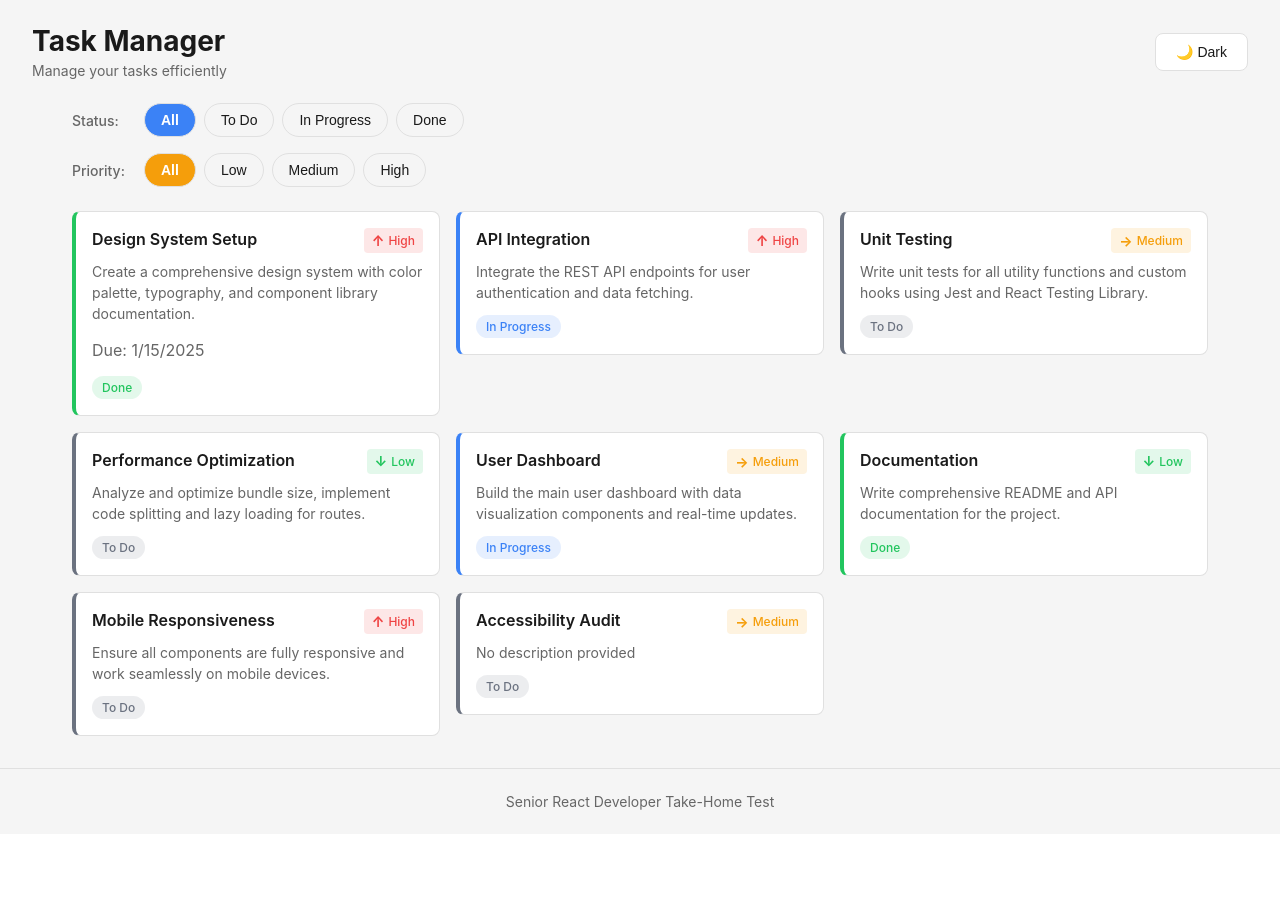
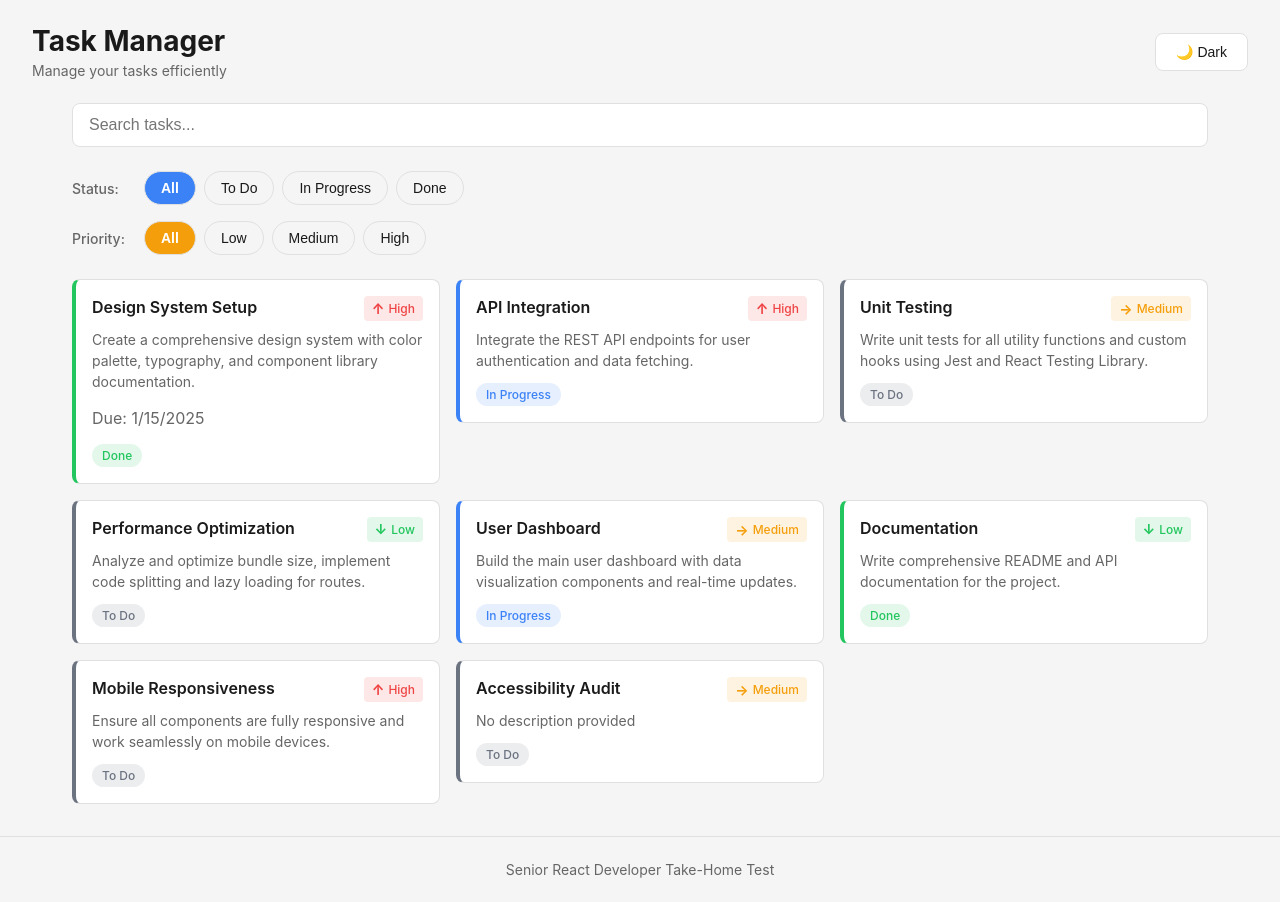
Before and after one commit to LeoZaiTech/SeniorReactDeveloperTakeHomeTest, a React (Create React App) app: page / in a window 1280 px wide. Before the commit the page ends 834 px from the top, so only its background shows below. Built offline with nearby package versions, Linux system fonts and the light colour scheme.

Commit message:
Add search filter feature

```diff
--- a/src/components/TaskList/TaskList.css
+++ b/src/components/TaskList/TaskList.css
@@ -7,6 +7,24 @@
   flex-direction: column;
   gap: 16px;
   margin-bottom: 24px;
+}
+
+/* Search input styles (added for search feature) */
+.task-list-search {
+  margin-bottom: 0.5rem;
+}
+
+.search-input {
+  width: 100%;
+  padding: 0.75rem 1rem;
+  border: 1px solid;
+  border-radius: 8px;
+  font-size: 1rem;
+}
+
+.search-input:focus {
+  outline: none;
+  border-color: #3b82f6;
 }
 
 .filter-group {
--- a/src/components/TaskList/TaskList.tsx
+++ b/src/components/TaskList/TaskList.tsx
@@ -53,6 +53,8 @@ export const TaskList: React.FC<TaskListProps> = ({ tasks }) => {
     filterPriority,      // Current priority selection
     setFilterPriority,   // Handler to change priority filter
     priorityOptions,     // ['all', 'low', 'medium', 'high']
+    searchQuery,         // Current search query (added for search feature)
+    setSearchQuery,      // Handler to change search query
   } = useTaskFilter(tasks);
 
   // ----------------------------------------
@@ -63,6 +65,22 @@ export const TaskList: React.FC<TaskListProps> = ({ tasks }) => {
     <section className="task-list-container">
       {/* FILTERS SECTION */}
       <div className="filters-container">
+
+        {/* Search Input (added for search feature) */}
+        <div className="task-list-search">
+          <input
+            type="text"
+            placeholder="Search tasks..."
+            value={searchQuery}
+            onChange={(e) => setSearchQuery(e.target.value)}
+            className="search-input"
+            style={{
+              backgroundColor: colors.surface,
+              color: colors.text,
+              borderColor: colors.border,
+            }}
+          />
+        </div>
 
         {/* Status Filter Group */}
         <div className="filter-group">
@@ -172,6 +190,8 @@ export const TaskList: React.FC<TaskListProps> = ({ tasks }) => {
                 priority={task.priority}
                 dueDate={task.dueDate}
               />
+
+
             </li>
           ))}
         </ul>
--- a/src/hooks/useTaskFilter.ts
+++ b/src/hooks/useTaskFilter.ts
@@ -5,6 +5,7 @@ import { Task, FilterStatus, FilterPriority } from '../types/task';
 // Return Type Interface:Defines the shape of what this hook returns to consumers
 // This is the "contract" - components know exactly what they'll get
 interface UseTaskFilterResult {
+
   filteredTasks: Task[];
   filterStatus: FilterStatus;
   setFilterStatus: (status: FilterStatus) => void;
@@ -12,6 +13,9 @@ interface UseTaskFilterResult {
   filterPriority: FilterPriority;
   setFilterPriority: (priority: FilterPriority) => void;
   priorityOptions: FilterPriority[];
+  searchQuery: string;
+  setSearchQuery: (query: string) => void; //added to implement search feature
+
 }
 
 // Hook Defintion:
@@ -21,11 +25,12 @@ export const useTaskFilter = (tasks: Task[]): UseTaskFilterResult => {
 
   // OUTPUT: Filtered tasks + filter state + setters + options
 
+//Destructure
 
-  // STATE: Track current filter selections
-  // Both default to 'all' so all tasks show initially
   const [filterStatus, setFilterStatus] = useState<FilterStatus>('all');
   const [filterPriority, setFilterPriority] = useState<FilterPriority>('all');
+  const [searchQuery, setSearchQuery] = useState<string>('');
+  // Added to implement search feature
 
 
   // Option Arrays:These arrays drive the filter button rendering in TaskList
@@ -48,10 +53,14 @@ export const useTaskFilter = (tasks: Task[]): UseTaskFilterResult => {
       const matchesStatus = filterStatus === 'all' || task.status === filterStatus;
       // Check 2: Does task match priority filter? ('all' matches everything)
       const matchesPriority = filterPriority === 'all' || task.priority === filterPriority;
-      // Task must pass BOTH checks to be included
-      return matchesStatus && matchesPriority;
+      // Check 3: Does task title match search query? (added for search feature)
+      const matchesSearch = searchQuery === '' ||
+        task.title.toLowerCase().includes(searchQuery.toLowerCase());
+     // Check 4: Added to implement search feature
+      // Task must pass ALL checks to be included
+      return matchesStatus && matchesPriority && matchesSearch;
     });
-  }, [tasks, filterStatus, filterPriority]);  // Re-run when any of these change
+  }, [tasks, filterStatus, filterPriority, searchQuery]);  // Added searchQuery to deps
 
 
   // Memoized Setters
@@ -77,5 +86,7 @@ export const useTaskFilter = (tasks: Task[]): UseTaskFilterResult => {
     filterPriority,                             // Current priority selection
     setFilterPriority: handleSetFilterPriority, // Handler to change priority
     priorityOptions,                            // Options for priority buttons
+    searchQuery,                                // Current search query (added for search feature)
+    setSearchQuery,                             // Handler to change search query
   };
 };
```
